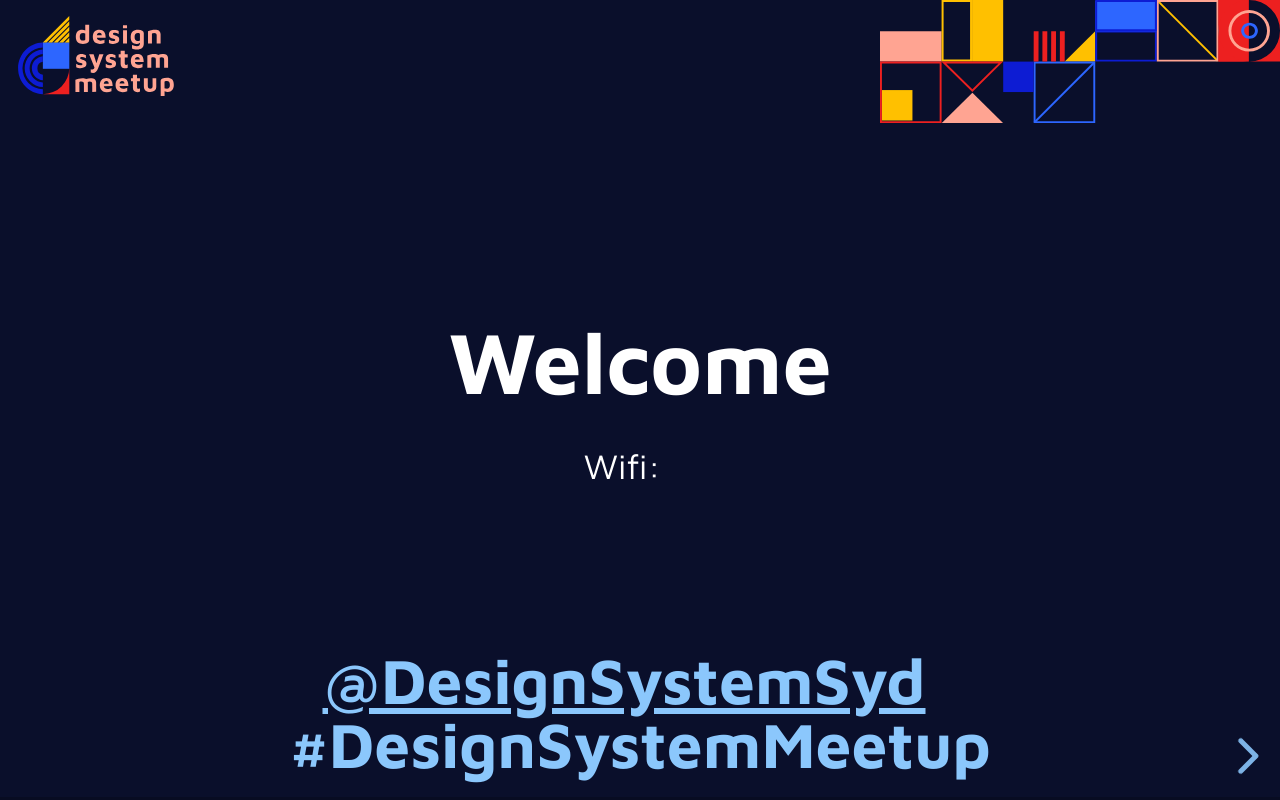
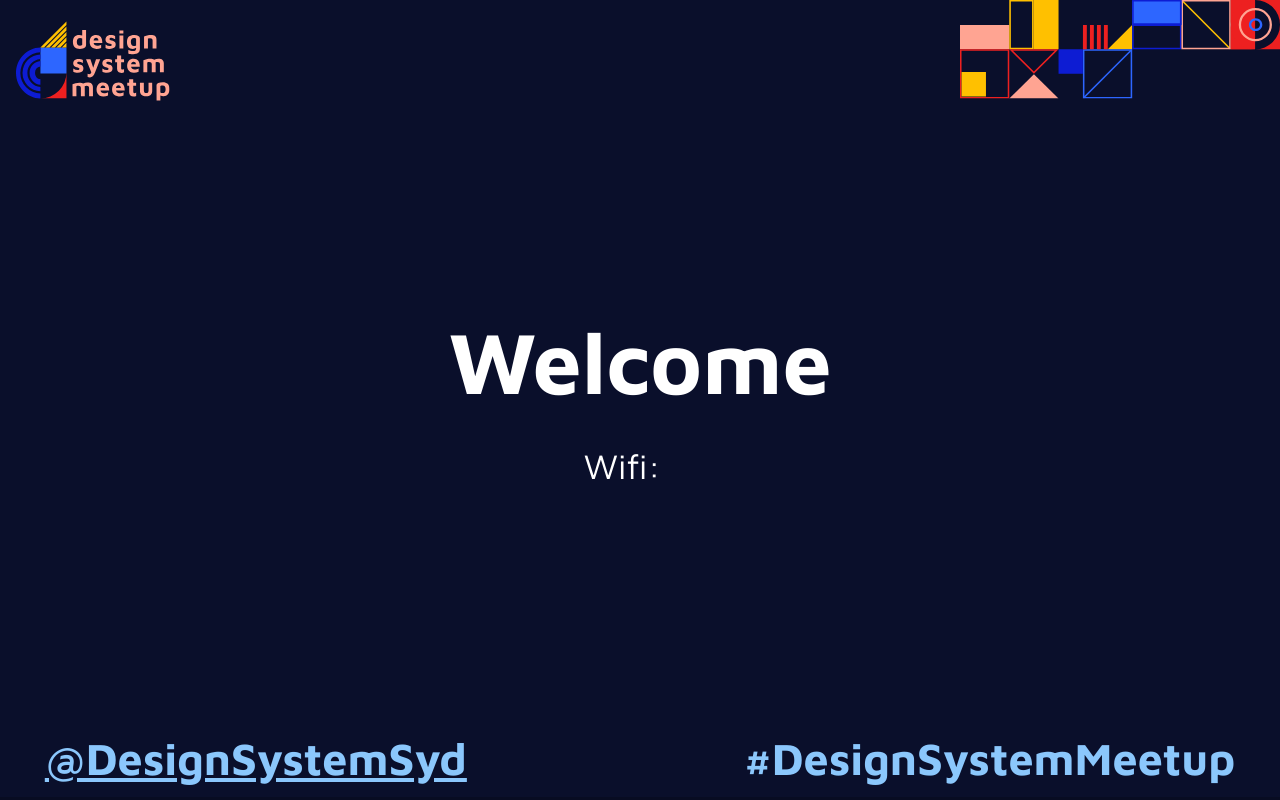
Before and after one commit to DesignSystemMeetup/intro-slides, a website: page index.html in a window 1280 px wide. Drawn offline with Linux system fonts and the light colour scheme.

Commit message:
bettered styles
Signed-off-by: Dominik Wilkowski <Hi@Dominik-Wilkowski.com>

```diff
--- a/index.html
+++ b/index.html
@@ -21,7 +21,10 @@
 			<use xlink:href="assets/svg/sprite.svg#header-homepage"></use>
 		</svg>
 	</div>
-	<p class="hashtag"><a href="https://twitter.com/DesignSystemSyd">@DesignSystemSyd</a> #DesignSystemMeetup</p>
+	<p class="hashtag">
+		<a href="https://twitter.com/DesignSystemSyd">@DesignSystemSyd</a>
+		<span>#DesignSystemMeetup</span>
+	</p>
 
 	<div class="reveal">
 		<div class="slides">
--- a/src/sass/base/_general.scss
+++ b/src/sass/base/_general.scss
@@ -22,35 +22,45 @@
 .logo {
 	left: 1rem;
 	top: 1rem;
-	width: 10rem;
-	height: 5rem;
+	width: 12vw;
+	height: 7vw;
 }
 
 .hashtag {
-	bottom: 1.5rem;
+	bottom: 5vw;
 	left: 0;
 	right: 0;
 	text-align: center;
 	font-weight: bold;
-	font-size: 4rem;
+	font-size: 3.5vw;
 	margin: 0;
+}
+
+.hashtag a,
+.hashtag span {
+	position: absolute;
 	color: #8bc7fc;
 }
 
 .hashtag a {
-	display: inline-block;
-	color: #8bc7fc;
-	margin-right: 2rem;
+	left: 1em;
+}
+
+.hashtag span {
+	right: 1em;
 }
 
 .header {
 	right: 0;
 	top: 0;
-	width: 25rem;
-	height: 7.7rem;
+	width: 25vw;
+	height: 7.7vw;
 }
 
-.reveal .controls,
+.reveal .controls button {
+	display: none;
+}
+
 .reveal .progress {
 	color: #8bc7fc;
 }
```
Also changed, not shown: assets/css/style.css.
